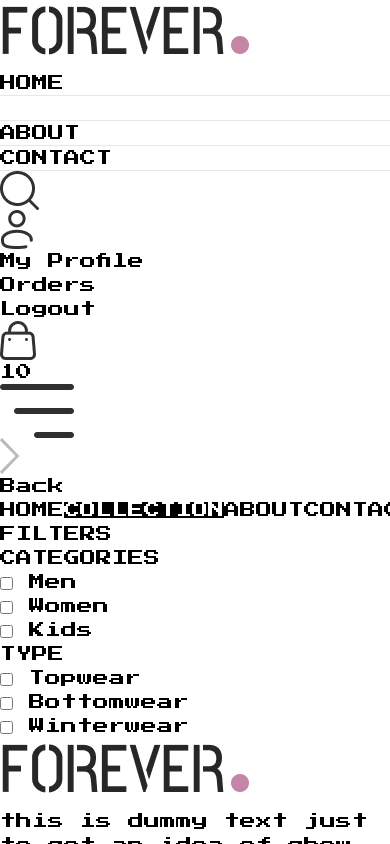
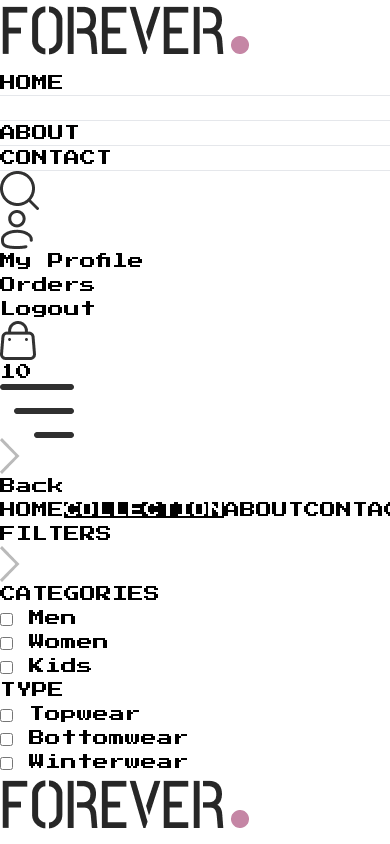
Before and after one commit to jackiejr18/ecommerce-two, a React (Vite) app in the folder frontend/: page /collection in a window 390 px wide. Shown: the top 844 px of the page. Built offline with nearby package versions, Linux system fonts and the light colour scheme.

Commit message:
hide filter on mobile screen

```diff
--- a/frontend/src/pages/Collection.jsx
+++ b/frontend/src/pages/Collection.jsx
@@ -1,5 +1,6 @@
 import React, { useContext, useState } from 'react'
 import { ShopContext } from '../context/ShopContext'
+import { assets } from '../assets/assets';
 
 const Collection = () => {
 
@@ -12,7 +13,9 @@ const Collection = () => {
 
       {/* Filter Options */}
       <div className='min-w-60'>
-        <p className='my-2 text-xl flex items-center cursor-pointer gap-2'>FILTERS</p>
+        <p className='my-2 text-xl flex items-center cursor-pointer gap-2'>FILTERS
+          <img className={`h-3 sm:hidden ${showFilter ? 'rotate-90' : ''}`} src={assets.dropdown_icon} />
+        </p>
         {/* Category Filter */}
         <div className={`border border-gray-300 pl-5 py-3 mt-6 ${showFilter ? '': 'hidden'} sm:block`}>
           <p className='mb-3 text-sm font-medium'>CATEGORIES</p>
```
